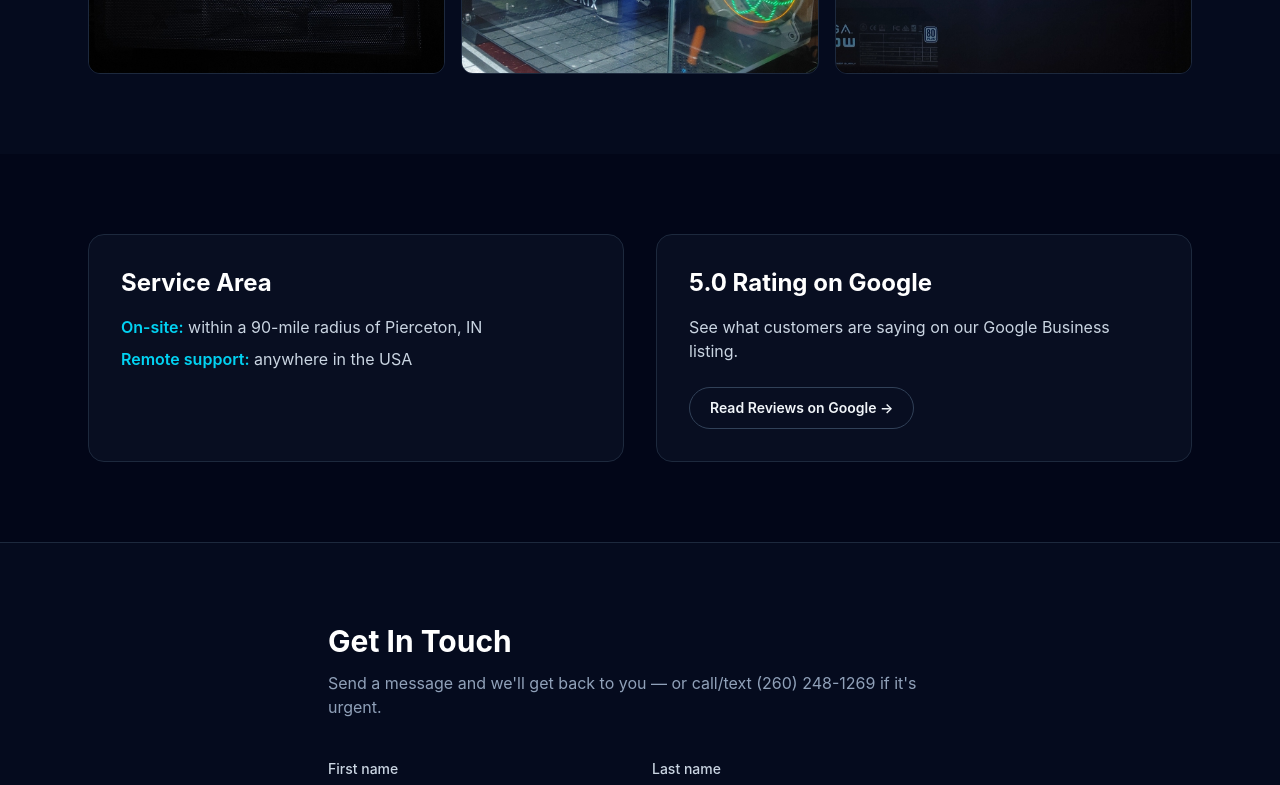
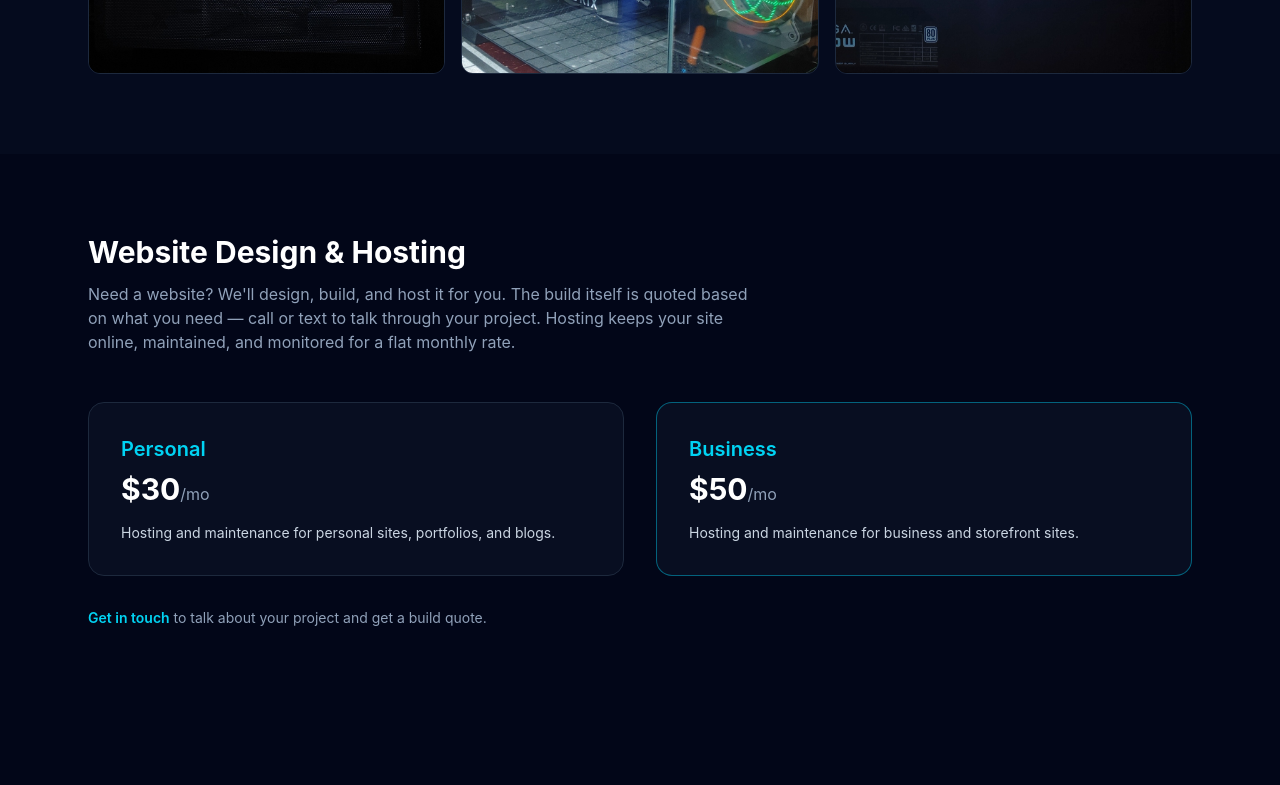
Before and after one commit to rh7112/bbsystems-us, a SvelteKit app in the folder web/: page / in a window 1280 px wide. Shown: the part 2000-2785 px from the top of the page. Built offline with nearby package versions, Linux system fonts and the light colour scheme.

Commit message:
Add Web Hosting service section ($30/mo personal, $50/mo business); document finder's fee and ticketing plan internally

```diff
--- a/web/src/routes/+layout.svelte
+++ b/web/src/routes/+layout.svelte
@@ -31,6 +31,7 @@
 			<nav class="hidden items-center gap-8 text-sm font-medium text-slate-300 md:flex">
 				<a href="#services" class="transition hover:text-cyan-400">Services</a>
 				<a href="#builds" class="transition hover:text-cyan-400">Builds</a>
+				<a href="#hosting" class="transition hover:text-cyan-400">Web Hosting</a>
 				<a href="#service-area" class="transition hover:text-cyan-400">Service Area</a>
 				<a href="#contact" class="transition hover:text-cyan-400">Contact</a>
 			</nav>
@@ -70,6 +71,7 @@
 			<nav class="flex flex-col gap-1 border-t border-slate-800 bg-slate-950 px-4 py-3 text-sm font-medium text-slate-300 md:hidden">
 				<a href="#services" class="rounded px-2 py-2 hover:bg-slate-900" onclick={() => (navOpen = false)}>Services</a>
 				<a href="#builds" class="rounded px-2 py-2 hover:bg-slate-900" onclick={() => (navOpen = false)}>Builds</a>
+				<a href="#hosting" class="rounded px-2 py-2 hover:bg-slate-900" onclick={() => (navOpen = false)}>Web Hosting</a>
 				<a href="#service-area" class="rounded px-2 py-2 hover:bg-slate-900" onclick={() => (navOpen = false)}>Service Area</a>
 				<a href="#contact" class="rounded px-2 py-2 hover:bg-slate-900" onclick={() => (navOpen = false)}>Contact</a>
 				<a href="tel:{phoneHref}" class="mt-2 rounded-full bg-cyan-500 px-4 py-2 text-center font-semibold text-slate-950">
--- a/web/src/routes/+page.svelte
+++ b/web/src/routes/+page.svelte
@@ -154,6 +154,35 @@
 	</div>
 </section>
 
+<!-- Web Hosting -->
+<section id="hosting" class="mx-auto max-w-6xl px-4 py-20 sm:px-6">
+	<h2 class="text-3xl font-bold text-white">Website Design &amp; Hosting</h2>
+	<p class="mt-3 max-w-2xl text-slate-400">
+		Need a website? We'll design, build, and host it for you. The build itself is quoted based on what you need —
+		call or text to talk through your project. Hosting keeps your site online, maintained, and monitored for a flat
+		monthly rate.
+	</p>
+
+	<div class="mt-12 grid gap-8 md:grid-cols-2">
+		<div class="rounded-2xl border border-slate-800 bg-slate-900/50 p-8">
+			<h3 class="text-xl font-semibold text-cyan-400">Personal</h3>
+			<p class="mt-2 text-3xl font-bold text-white">$30<span class="text-base font-normal text-slate-400">/mo</span></p>
+			<p class="mt-4 text-sm text-slate-300">Hosting and maintenance for personal sites, portfolios, and blogs.</p>
+		</div>
+
+		<div class="rounded-2xl border border-cyan-500/50 bg-slate-900/50 p-8">
+			<h3 class="text-xl font-semibold text-cyan-400">Business</h3>
+			<p class="mt-2 text-3xl font-bold text-white">$50<span class="text-base font-normal text-slate-400">/mo</span></p>
+			<p class="mt-4 text-sm text-slate-300">Hosting and maintenance for business and storefront sites.</p>
+		</div>
+	</div>
+
+	<p class="mt-8 text-sm text-slate-400">
+		<a href="#contact" class="font-semibold text-cyan-400 hover:underline">Get in touch</a> to talk about your project
+		and get a build quote.
+	</p>
+</section>
+
 <!-- Service area + reviews -->
 <section id="service-area" class="mx-auto max-w-6xl px-4 py-20 sm:px-6">
 	<div class="grid gap-8 md:grid-cols-2">
```
Also changed, not shown: 1 other file (tests, documents, lock files or other folders).
